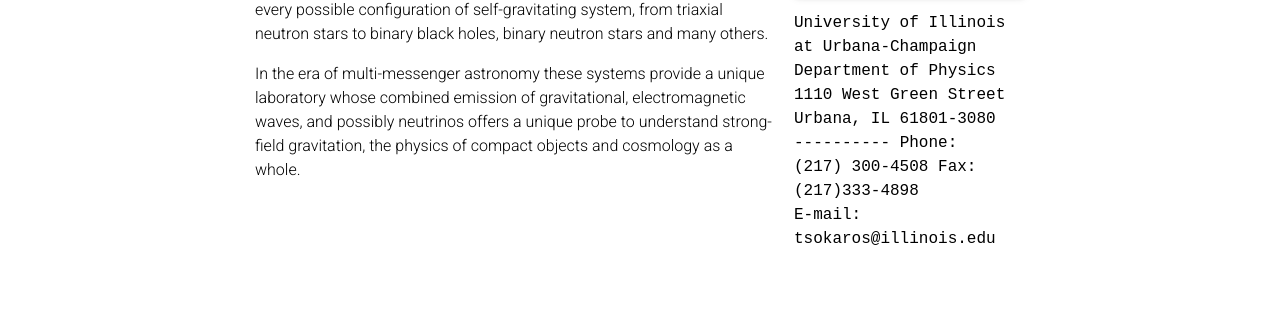
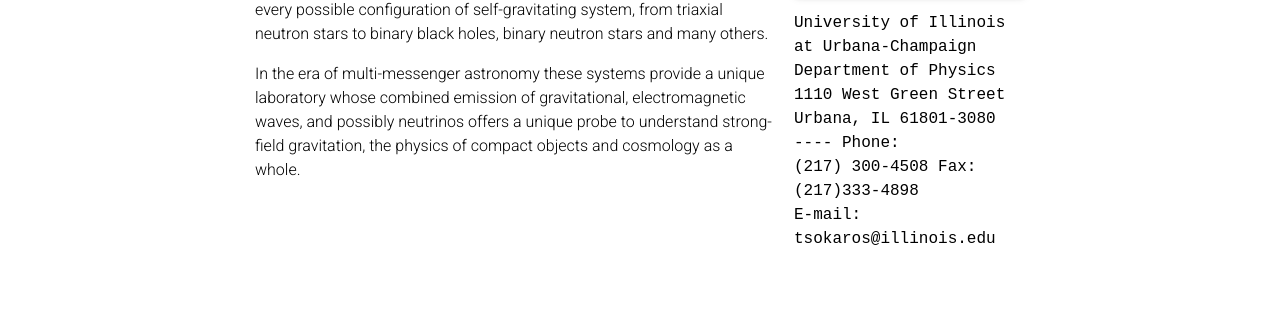
Before and after one commit to TsokarosRelativity/antoniostsokaros.github.io, a Jekyll site: the page built from _pages/about.md, in a window 1280 px wide. Shown: the part 451-776 px from the top of the page. Built offline with Jekyll 4.4.1, drawn with Linux system fonts in a browser that asks for light colours; full-size pictures stand in for the smaller copies a plugin makes; comment, search, counter and statistics services are not loaded; a style sheet for code colours, icons or effects is not loaded.

Commit message:
fixed about page

```diff
--- a/_pages/about.md
+++ b/_pages/about.md
@@ -13,7 +13,7 @@
     <p>Department of Physics</p>
     <p>1110 West Green Street</p>
     <p>Urbana, IL 61801-3080</p>
-    <p>----------</p>
+    <p>----</p>
     <p>Phone:</p>
     <p>(217) 300-4508</p>
     <p>Fax:</p>
```
